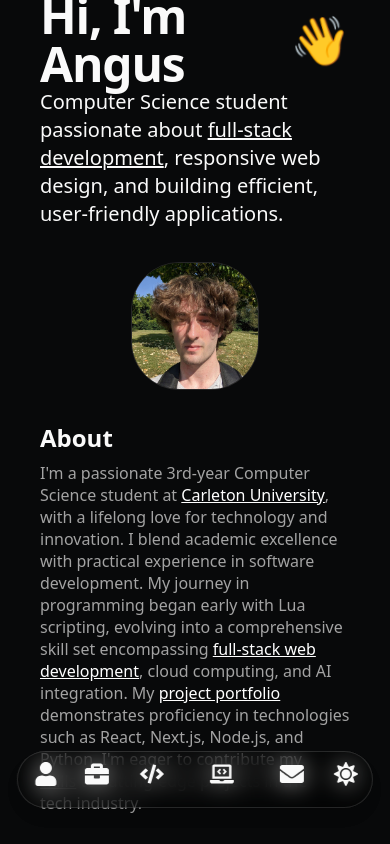
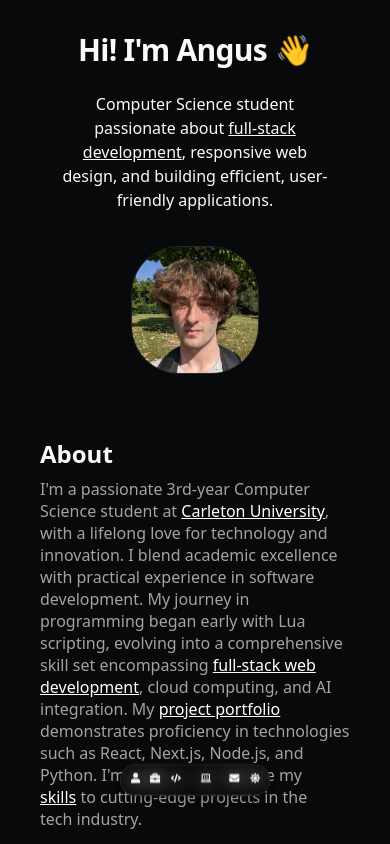
Before and after one commit to rkalaa/netflix-proj, a Next.js app: page / in a window 390 px wide. Shown: the top 844 px of the page. Built offline with nearby package versions, Linux system fonts and the light colour scheme.

Commit message:
added mobile-friendliness

```diff
--- a/src/components/hero.tsx
+++ b/src/components/hero.tsx
@@ -9,24 +9,24 @@ const BLUR_FADE_DELAY = 0.04;
 
 export default function Hero() {
   return (
-    <section id="hero" className="flex flex-col md:flex-row items-center justify-between gap-8">
-      <div className="flex flex-col text-left">
-        <div className="flex items-center">
+    <section id="hero" className="flex flex-col items-center justify-between gap-8 px-4 py-8 md:flex-row md:items-start md:px-0 md:py-16">
+      <div className="flex flex-col text-center md:text-left">
+        <div className="flex items-center justify-center md:justify-start">
           <BlurFadeText
             delay={BLUR_FADE_DELAY * 2}
-            className="text-5xl md:text-5xl font-bold tracking-tight"
-            text={`Hi, I'm ${DATA.name.split(" ")[0]}`}
+            className="text-3xl font-bold tracking-tight md:text-5xl"
+            text={`Hi! I'm ${DATA.name.split(" ")[0]}`}
           />
-          <span className="wave text-5xl ml-2 mb-4">👋</span>
+          <span className="wave ml-2 mb-4 text-3xl md:text-5xl">👋</span>
         </div>
         <BlurFadeText
-          className="text-xl text-foreground max-w-2xl"
+          className="mt-4 text-base text-foreground md:text-xl md:max-w-2xl"
           delay={BLUR_FADE_DELAY * 3}
           text={DATA.description}
         />
       </div>
       <BlurFade delay={BLUR_FADE_DELAY}>
-        <Avatar className="size-32 md:size-48 border">
+        <Avatar className="size-32 border md:size-48">
           <AvatarImage alt={DATA.name} src={getImagePath(DATA.avatarUrl)} />
           <AvatarFallback>{DATA.initials}</AvatarFallback>
         </Avatar>
--- a/src/components/magicui/dock.tsx
+++ b/src/components/magicui/dock.tsx
@@ -14,11 +14,11 @@ export interface DockProps extends VariantProps<typeof dockVariants> {
   children: React.ReactNode;
 }
 
-const DEFAULT_MAGNIFICATION = 1.5; // Reduced from 2
-const DEFAULT_DISTANCE = 50; // Reduced from 100
+const DEFAULT_MAGNIFICATION = 1.3; // Reduced from 1.5
+const DEFAULT_DISTANCE = 40; // Reduced from 50
 
 const dockVariants = cva(
-  "fixed bottom-8 left-1/2 -translate-x-1/2 flex items-center gap-2 shadow-lg"
+  "fixed bottom-8 left-1/2 -translate-x-1/2 flex items-center justify-between shadow-lg"
 );
 
 const Dock = React.forwardRef<HTMLDivElement, DockProps>(
@@ -105,18 +105,18 @@ const DockIcon = ({
       onClick={onClick} // This is now safe, as onClick is optional
       style={{ scale }}
       className={cn(
-        "flex flex-col items-center justify-center transition-colors hover:text-blue-500 px-2",
+        "flex flex-col items-center justify-center transition-colors hover:text-blue-500 px-1 sm:px-2",
         className
       )}
-      whileHover={{ y: -3 }}
+      whileHover={{ y: -2 }}
       whileTap={{ scale: 0.95 }}
     >
-      <div className="h-8 flex items-end">
-        <Icon className="w-6 h-6" />
+      <div className="h-6 flex items-end">
+        <Icon className="w-4 h-4 sm:w-5 sm:h-5" />
       </div>
       <motion.span
-        className="text-[10px] opacity-0 transition-opacity text-white/90 mt-1"
-        style={{ opacity: useTransform(scale, [1, 1.5], [0, 1]) }}
+        className="text-[8px] sm:text-[10px] opacity-0 transition-opacity text-white/90 mt-0.5"
+        style={{ opacity: useTransform(scale, [1, 1.3], [0, 1]) }}
       >
         {label}
       </motion.span>
--- a/src/components/navbar.tsx
+++ b/src/components/navbar.tsx
@@ -35,8 +35,8 @@ const NavBar = () => {
   const modeToggle = ModeToggle();
 
   return (
-    <div className="fixed bottom-1 left-1/2 -translate-x-1/2">
-      <Dock className="px-1.5 py-0.5 rounded-full bg-black/30 backdrop-blur-md border border-white/10">
+    <div className="fixed bottom-2 left-1/2 -translate-x-1/2 z-50">
+      <Dock className="px-2 py-1 rounded-full bg-black/30 backdrop-blur-md border border-white/10 scale-[0.65] sm:scale-90">
         {navItems.map((item) => (
           <DockIcon
             key={item.name}
```
